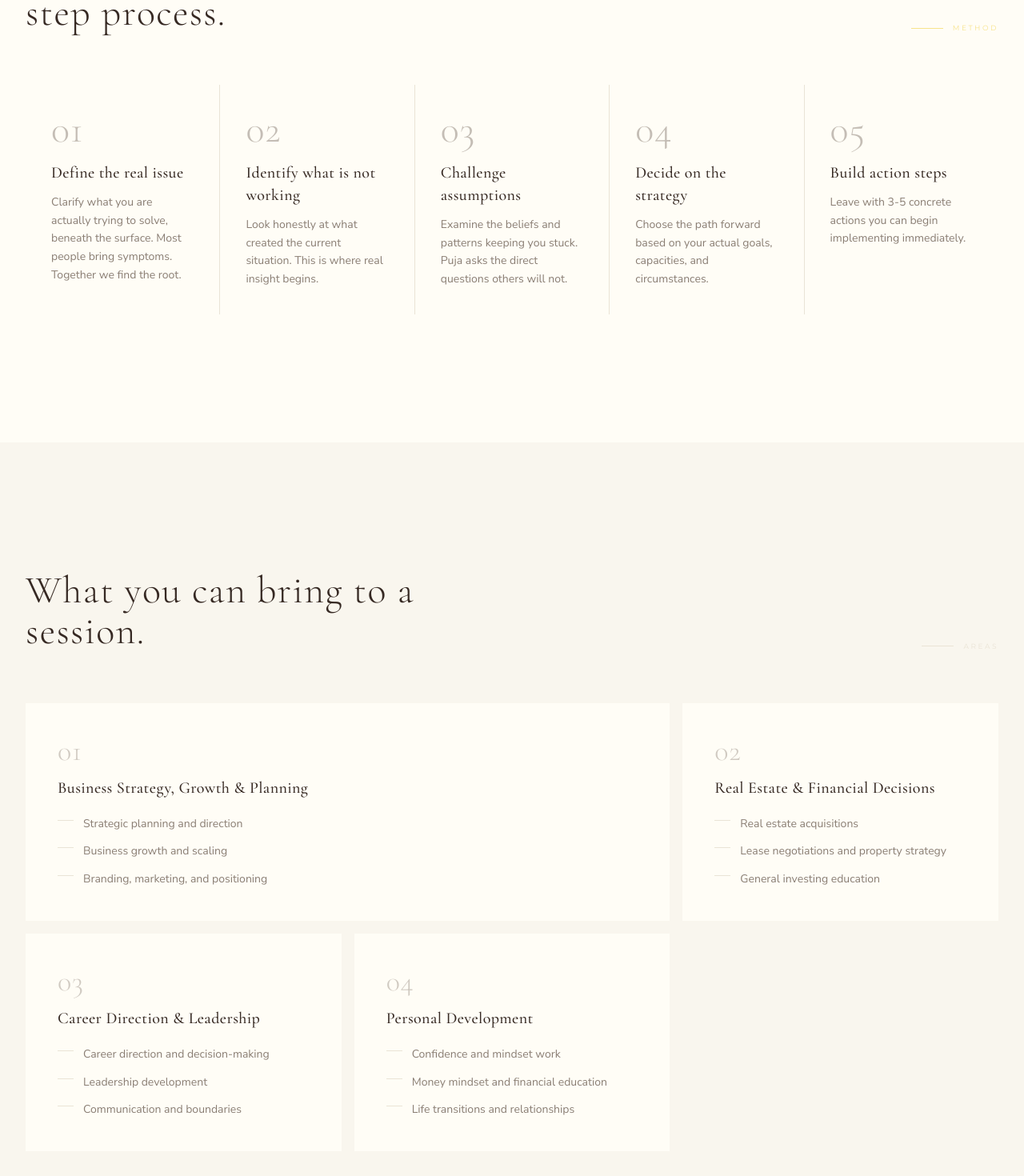
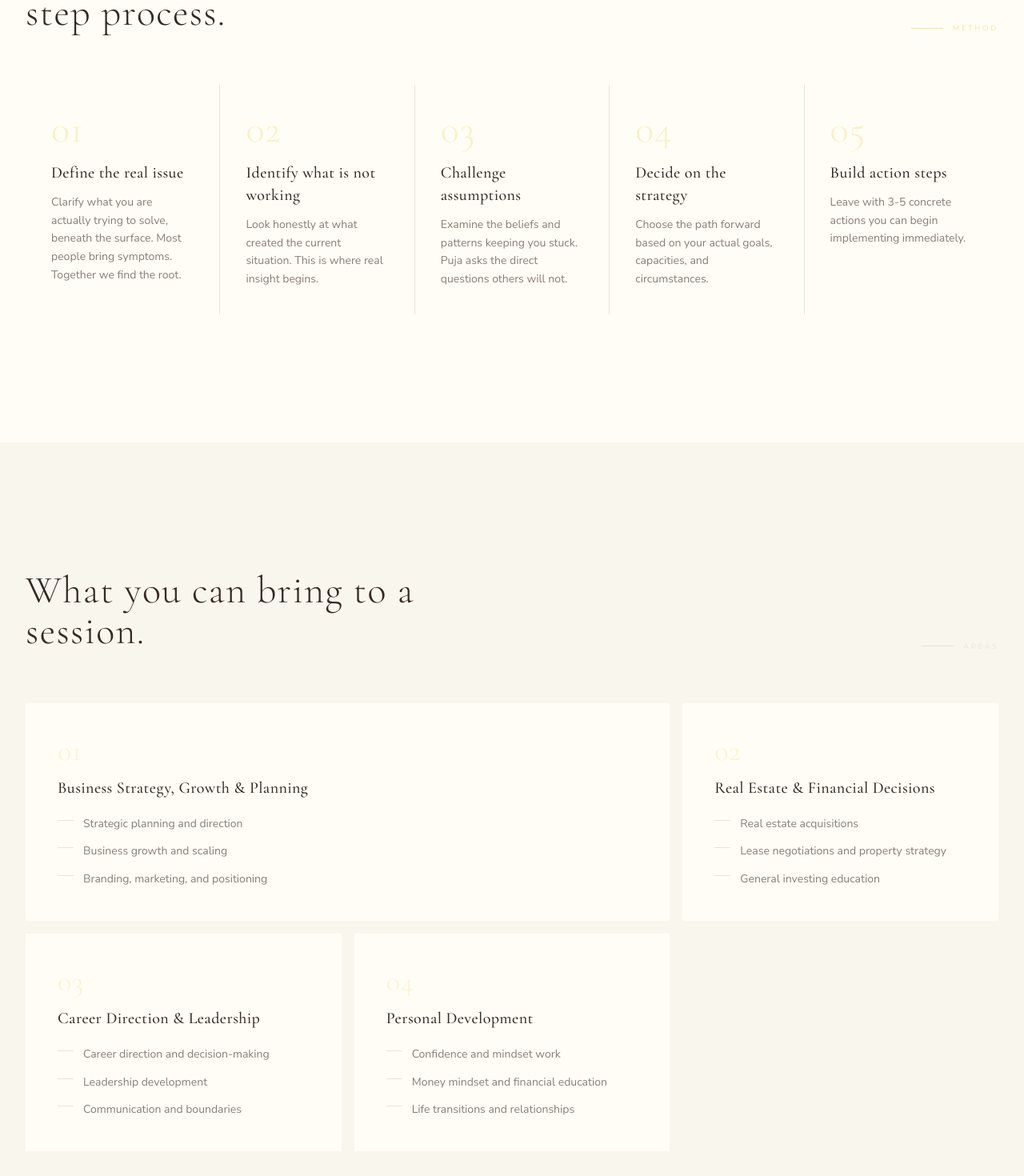
Before and after one commit to SharonSoul/Pujawatch, a Next.js app: page / in a window 1280 px wide. Shown: the part 1820-3290 px from the top of the page at 80% size. Built offline with nearby package versions, Linux system fonts and the light colour scheme.

Commit message:
colors changed

```diff
--- a/src/components/LandingPage.tsx
+++ b/src/components/LandingPage.tsx
@@ -82,7 +82,7 @@ function ProcessSection() {
               transition={{ duration: 0.5, delay: i * 0.06, ease: [0.16, 1, 0.3, 1] }}
               className="group bg-cream p-6 transition-colors hover:bg-mid-bg lg:p-8"
             >
-              <span className="font-display text-5xl font-light tracking-[0.02em] text-warm-gray/50">{s.num}</span>
+              <span className="font-display text-5xl font-light tracking-[0.02em] text-gold/50">{s.num}</span>
               <h3 className="mt-4 font-display text-xl font-medium tracking-[0.02em] text-espresso">{s.title}</h3>
               <p className="mt-3 font-body text-sm leading-relaxed text-warm-gray">{s.body}</p>
             </motion.div>
@@ -134,7 +134,7 @@ function ServicesSection() {
               transition={{ duration: 0.5, delay: i * 0.07, ease: [0.16, 1, 0.3, 1] }}
               className={`group bg-cream p-8 transition-shadow duration-300 hover:shadow-[0_0_0_1px_var(--espresso)] lg:p-10 ${i === 0 ? "lg:col-span-2" : ""}`}
             >
-              <span className="font-display text-4xl font-light tracking-[0.02em] text-warm-gray/40">{String(i + 1).padStart(2, "0")}</span>
+              <span className="font-display text-4xl font-light tracking-[0.02em] text-gold/40">{String(i + 1).padStart(2, "0")}</span>
               <h3 className="mt-3 font-display text-xl font-medium tracking-[0.02em] text-espresso">{area.title}</h3>
               <ul className="mt-5 flex flex-col gap-3">
                 {area.items.map((item) => (
@@ -197,7 +197,7 @@ function PricingSection() {
                 <p className={`mt-5 font-body leading-relaxed ${s.featured ? "text-cream/55" : "text-warm-gray"}`}>{s.desc}</p>
               </div>
               <a href="#book" className={`mt-8 inline-flex h-11 items-center gap-2 self-start rounded-sm px-6 font-label text-[11px] uppercase tracking-[0.14em] transition-all duration-300 active:translate-y-px active:scale-[0.98] ${s.featured ? "bg-cream text-espresso hover:bg-espresso hover:text-cream" : "bg-espresso text-cream hover:bg-cream hover:text-espresso"}`}>
-                Select <span>&rarr;</span>
+                Select <span className="text-gold">&rarr;</span>
               </a>
             </motion.div>
           ))}
@@ -244,7 +244,7 @@ function AboutSection() {
             <motion.p initial={{ opacity: 0, y: 24 }} whileInView={{ opacity: 1, y: 0 }} viewport={{ once: true }} transition={{ duration: 0.5 }}>
               Born and raised in Dallas, Puja Dharod is a Texan Gujarati who earned her B.S. in Advertising and Business from UT Austin. She serves as Vice President of Investments at SSCP, spanning investing, real estate, lease negotiations, financial management, business growth, branding, and strategic planning.
             </motion.p>
-            <motion.div initial={{ opacity: 0, y: 24 }} whileInView={{ opacity: 1, y: 0 }} viewport={{ once: true }} transition={{ duration: 0.5, delay: 0.08 }} className="my-4 border-l-2 border-cream/20 py-2 pl-6">
+            <motion.div initial={{ opacity: 0, y: 24 }} whileInView={{ opacity: 1, y: 0 }} viewport={{ once: true }} transition={{ duration: 0.5, delay: 0.08 }} className="my-4 border-l-2 border-gold py-2 pl-6">
               <p className="font-display text-xl italic leading-relaxed text-cream">Her name means &ldquo;to pray,&rdquo; and she believes prayers can be answered through compassion, generosity, and action.</p>
             </motion.div>
             <motion.p initial={{ opacity: 0, y: 24 }} whileInView={{ opacity: 1, y: 0 }} viewport={{ once: true }} transition={{ duration: 0.5, delay: 0.12 }}>
@@ -291,7 +291,7 @@ function EducationSection() {
         <div className="grid gap-px bg-rule sm:grid-cols-2 lg:grid-cols-4">
           {CREDENTIALS.map((c, i) => (
             <motion.div key={c.prog} initial={{ opacity: 0, y: 24 }} whileInView={{ opacity: 1, y: 0 }} viewport={{ once: true }} transition={{ duration: 0.5, delay: i * 0.05, ease: [0.16, 1, 0.3, 1] }} className="group bg-cream p-6 transition-colors hover:bg-mid-bg lg:p-7">
-              <span className="font-label text-[10px] uppercase tracking-[0.2em] text-espresso">{c.year}</span>
+              <span className="font-label text-[10px] uppercase tracking-[0.2em] text-gold">{c.year}</span>
               <h4 className="mt-2 font-display text-sm font-medium leading-snug tracking-[0.02em] text-espresso">{c.inst}</h4>
               <p className="mt-1 font-body text-xs leading-relaxed text-warm-gray">{c.prog}</p>
             </motion.div>
```
